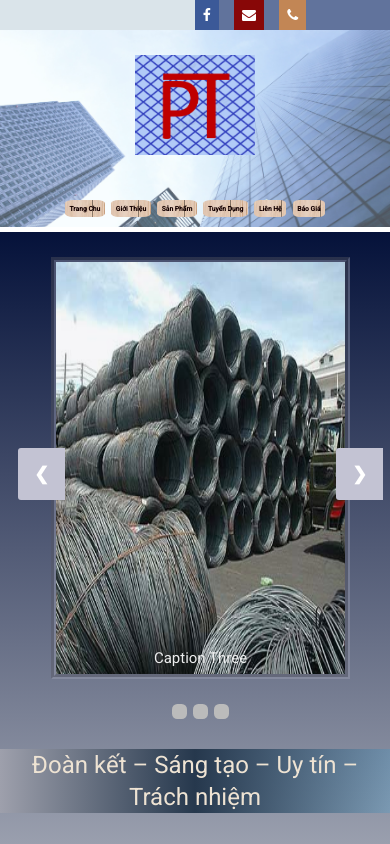
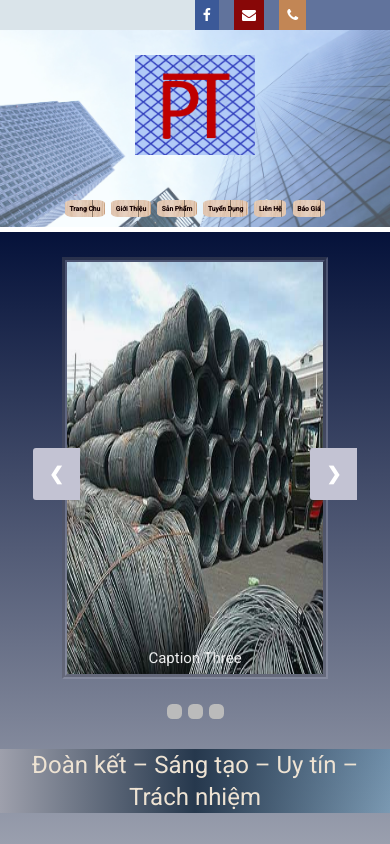
Before and after one commit to rednguyen/congtytnhhphutho, an Angular app: page / in a window 390 px wide. Shown: the top 844 px of the page. Built offline with nearby package versions, Linux system fonts and the light colour scheme; a web font is replaced by a local one.

Commit message:
adjust galerry

```diff
--- a/src/app/header/header.component.css
+++ b/src/app/header/header.component.css
@@ -181,7 +181,7 @@ h2 {
     }
 }
 
-@media (max-width: 600px){
+@media (max-width: 500px){
     h1 {
         display: none;
     }
--- a/src/app/home/home.component.css
+++ b/src/app/home/home.component.css
@@ -89,3 +89,12 @@ mat-divider {
     }
 
 }
+
+
+
+@media (max-width: 500px) {
+    .content-wrap-galery{
+        width: 80%;
+    }
+
+}
```
